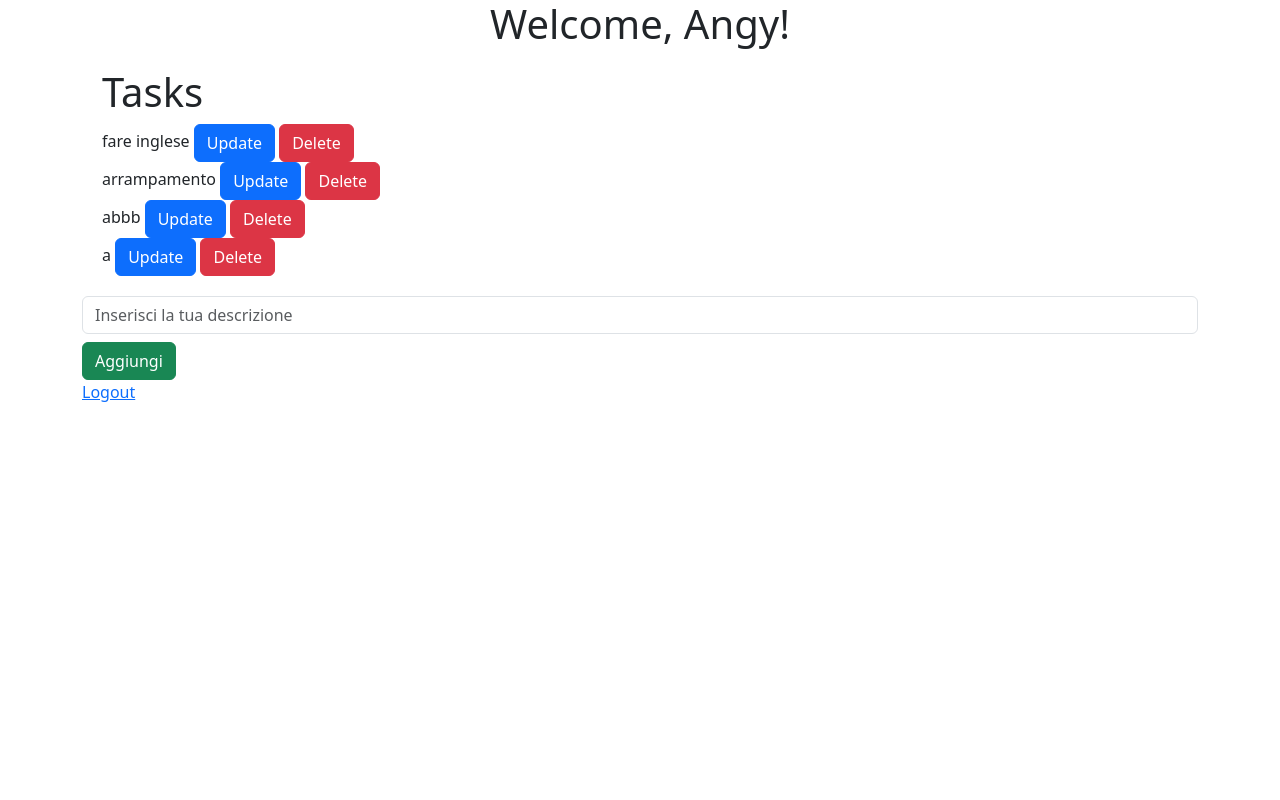
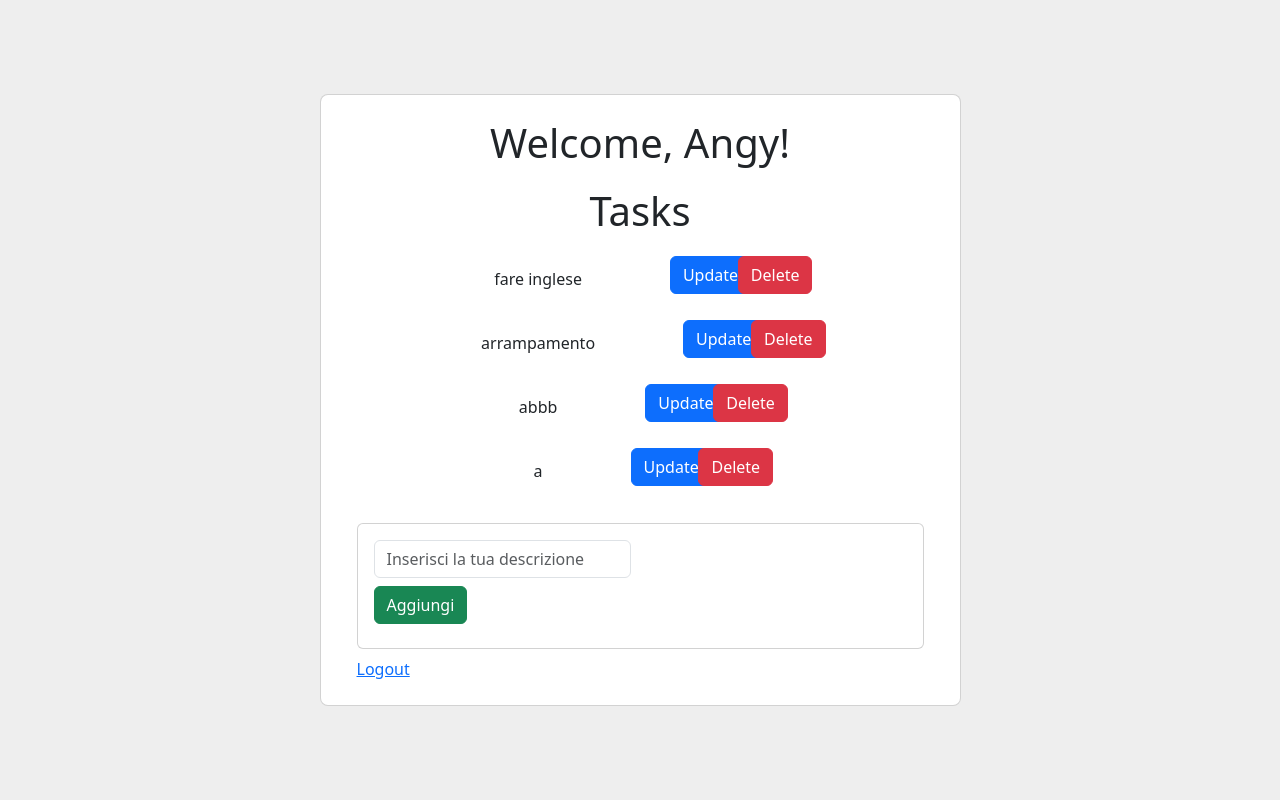
Before and after one commit to AngyKawaii/ToDo, a PHP site: page /pages/benvenuto.php in a window 1280 px wide. Run offline with PHP 8.4, Linux system fonts and the light colour scheme; a user stored in the database is signed in; data comes from the database, SQL or seed files in the repository.

Commit message:
Update 1.0.2

```diff
--- a/pages/benvenuto.php
+++ b/pages/benvenuto.php
@@ -4,7 +4,7 @@ session_start();
 if (isset($_SESSION['user'])) {
     $username = $_SESSION['user'];
     $id = $_SESSION['id'];
-    $string =  "Welcome, $username!";
+    $string = "Welcome, $username!";
 
 } else {
     $string = "Welcome!";
@@ -22,54 +22,84 @@ $tasks = $db->getTasks($id);
 ?>
 <!DOCTYPE html>
 <html lang="en">
+
 <head>
     <meta charset="UTF-8">
     <meta name="viewport" content="width=device-width, initial-scale=1.0">
     <title>Document</title>
-    <link href="https://cdn.jsdelivr.net/npm/bootstrap@5.3.2/dist/css/bootstrap.min.css" rel="stylesheet" integrity="sha384-T3c6CoIi6uLrA9TneNEoa7RxnatzjcDSCmG1MXxSR1GAsXEV/Dwwykc2MPK8M2HN" crossorigin="anonymous">
+    <link href="https://cdn.jsdelivr.net/npm/bootstrap@5.3.2/dist/css/bootstrap.min.css" rel="stylesheet"
+        integrity="sha384-T3c6CoIi6uLrA9TneNEoa7RxnatzjcDSCmG1MXxSR1GAsXEV/Dwwykc2MPK8M2HN" crossorigin="anonymous">
     <style>
         .input-inline {
             display: inline;
         }
+
         .p-inline {
             display: inline;
         }
+
         .tasks {
             margin: 20px;
         }
     </style>
 </head>
+
 <body>
+    <section class="vh-100" style="background-color: #eee;">
+        <div class="container py-5 h-100">
+            <div class="row d-flex justify-content-center align-items-center h-100">
+                <div class="col col-lg-9 col-xl-7">
+                    <div class="card rounded-3">
+                        <div class="card-body p-4">
 
-    <h1 class="text-center"><?=$string;?></h1>
+                            <h1 class="text-center">
+                                <?= $string; ?>
+                            </h1>
 
                             <div class="container">
                                 <div class="tasks">
-            <h1>Tasks</h1>
+                                    <h1 class="text-center my-3 pb-3">Tasks</h1>
 
-            <?php foreach ($tasks as $task) : ?>
+                                    <?php foreach ($tasks as $task): ?>
 
-            <div class="task">
-                <p class="p-inline"><?php echo $task['Descrizione']; ?></p>
-                <button type="button" class="btn btn-primary" onclick="showModal(<?php echo $task['id']; ?>)">Update</button>
+                                        <div class="row row-cols-lg-auto g-3 justify-content-center align-items-center mb-4 pb-2">
+
+                                            <p class="mb-2">
+                                                <?php echo $task['Descrizione']; ?>
+                                            </p>
+                                            <div class="row justify-content-end">
+                                                <div class="col-4">
+                                                    <button type="button" class="btn btn-primary"
+                                                        onclick="showModal(<?php echo $task['id']; ?>)">Update</button>
+                                                </div>
+                                                <div class="col-4">
                                                     <form action="../util/Delete.php" method="post" class="input-inline">
                                                         <input type="hidden" name="id" value="<?php echo $task['id']; ?>">
                                                         <input type="submit" class="btn btn-danger" value="Delete">
                                                     </form>
                                                 </div>
+                                            </div>
+                                        </div>
 
-            <div class="modal fade" id="modal_<?php echo $task['id']; ?>" tabindex="-1" aria-labelledby="exampleModalLabel" aria-hidden="true">
+                                        <div class="modal fade" id="modal_<?php echo $task['id']; ?>" tabindex="-1"
+                                            aria-labelledby="exampleModalLabel" aria-hidden="true">
                                             <div class="modal-dialog">
                                                 <div class="modal-content">
                                                     <div class="modal-header">
                                                         <h5 class="modal-title" id="exampleModalLabel">Modifica Task</h5>
-                            <button type="button" class="btn-close" data-bs-dismiss="modal" aria-label="Close"></button>
+                                                        <button type="button" class="btn-close" data-bs-dismiss="modal"
+                                                            aria-label="Close"></button>
                                                     </div>
                                                     <div class="modal-body">
-                            <form action="../util/Update.php" method="post" class="input-inline">
-                                <input type="text" class="form-control" name="descrizione" placeholder="Inserisci la tua descrizione" value="<?php echo $task['Descrizione'];?>">
-                                <input type="hidden" name="id" value="<?php echo $task['id']; ?>">
-                                <input type="submit" class="btn btn-primary mt-2" value="Modifica">
+                                                        <form action="../util/Update.php" method="post"
+                                                            class="list-group-item">
+                                                            <input type="text" class="form-control" name="descrizione"
+                                                                placeholder="Inserisci la tua descrizione"
+                                                                value="<?php echo $task['Descrizione']; ?>">
+                                                            <input type="hidden" name="id"
+                                                                value="<?php echo $task['id']; ?>">
+                                                            <input type="submit" class="btn btn-primary mt-2"
+                                                                value="Modifica">
                                                         </form>
                                                     </div>
                                                 </div>
@@ -78,11 +108,21 @@ $tasks = $db->getTasks($id);
                                     <?php endforeach; ?>
                                 </div>
 
-        <form action="../util/Create.php" method="post" class="create-task mt-3">
-            <input type="text" class="form-control" name="descrizione" placeholder="Inserisci la tua descrizione">
+                                <div class="pb-2">
+                                    <div class="card">
+                                        <div class="card-body">
+                                            <div class="d-flex flex-row align-items-center">
+
+                                                <form action="../util/Create.php" method="post" class="form-label">
+                                                    <input type="text" class="form-control" name="descrizione"
+                                                        placeholder="Inserisci la tua descrizione">
                                                     <input type="hidden" name="id" value="<?php echo $id; ?>">
                                                     <input type="submit" class="btn btn-success mt-2" value="Aggiungi">
                                                 </form>
+                                            </div>
+                                        </div>
+                                    </div>
+                                </div>
 
                                 <a href="../Index.html" class="mt-3">Logout</a>
                             </div>
@@ -94,6 +134,18 @@ $tasks = $db->getTasks($id);
                                     myModal.show();
                                 }
                             </script>
-    <script src="https://cdn.jsdelivr.net/npm/bootstrap@5.3.2/dist/js/bootstrap.bundle.min.js" integrity="sha384-C6RzsynM9kWDrMNeT87bh95OGNyZPhcTNXj1NW7RuBCsyN/o0jlpcV8Qyq46cDfL" crossorigin="anonymous"></script>
+                            <script src="https://cdn.jsdelivr.net/npm/bootstrap@5.3.2/dist/js/bootstrap.bundle.min.js"
+                                integrity="sha384-C6RzsynM9kWDrMNeT87bh95OGNyZPhcTNXj1NW7RuBCsyN/o0jlpcV8Qyq46cDfL"
+                                crossorigin="anonymous"></script>
+
+                        </div>
+                    </div>
+                </div>
+            </div>
+        </div>
+    </section>
+
+
 </body>
+
 </html>
```
Lines whose indentation alone changed are shown as unchanged.
